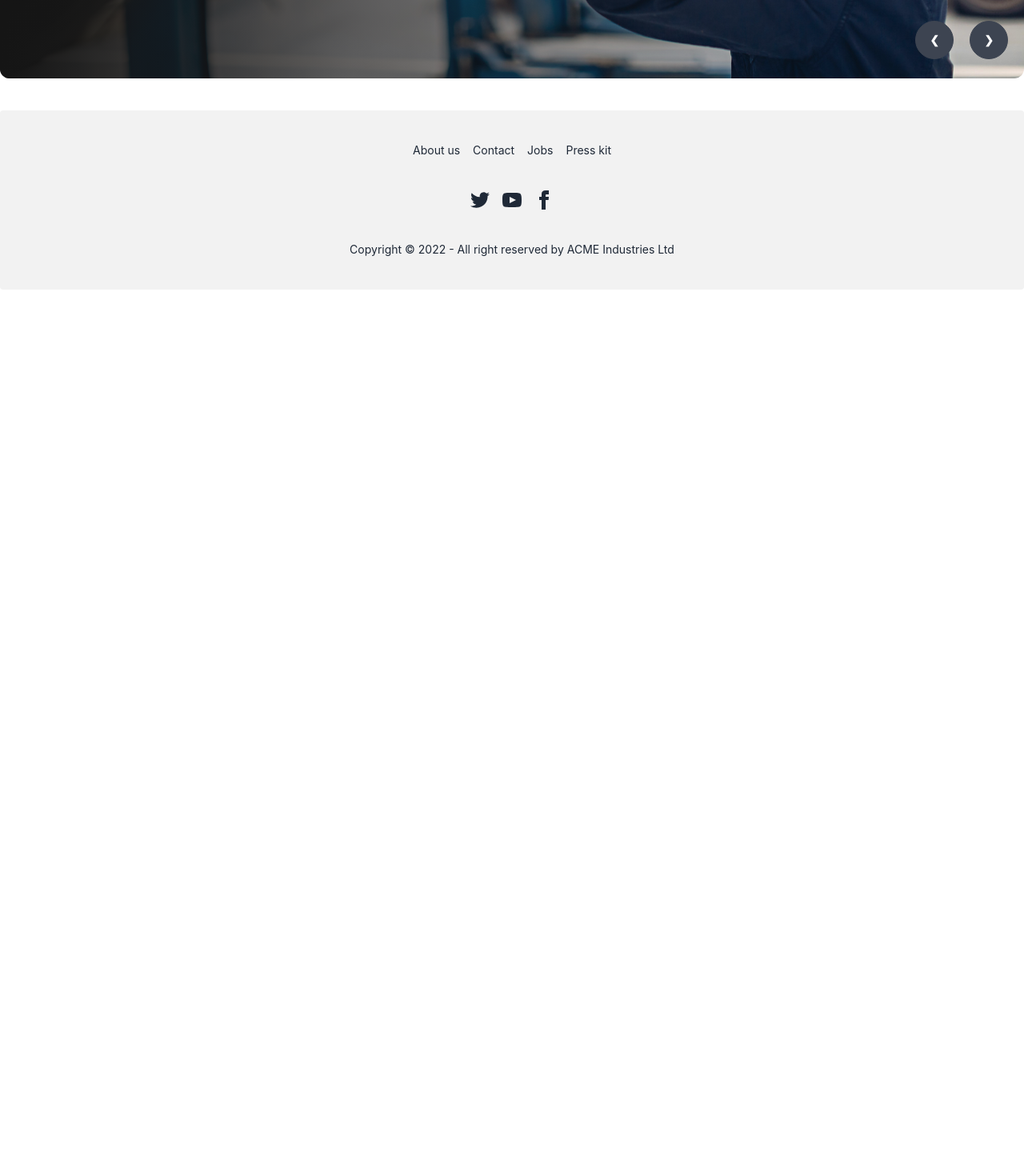
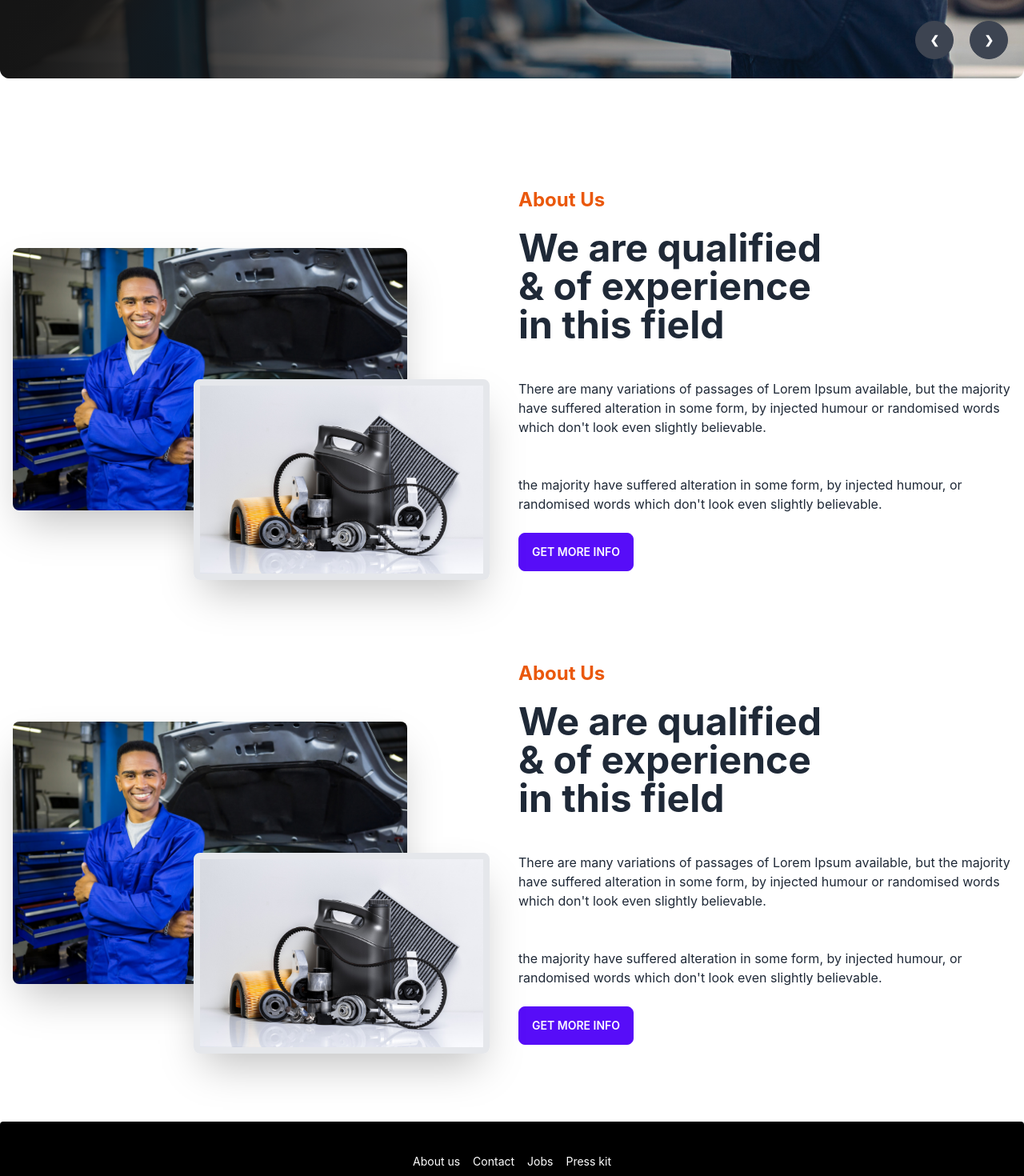
Before and after one commit to Sazzad25/photographer-services-client, a React (Create React App) app: page / in a window 1280 px wide. Shown: the part 860-2330 px from the top of the page at 80% size. Before the commit the page ends 1222 px from the top, so only its background shows below. Built offline with nearby package versions, Linux system fonts and the light colour scheme; no server answers.

Commit message:
added extra section in hom page

```diff
--- a/src/components/Footer/Footer.js
+++ b/src/components/Footer/Footer.js
@@ -2,7 +2,7 @@ import React from 'react';
 
 const Footer = () => {
     return (
-        <footer className="footer footer-center p-10 bg-base-200 text-base-content rounded">
+        <footer className="footer footer-center p-10  bg-black text-white rounded">
   <div className="grid grid-flow-col gap-4">
     <a href='' className="link link-hover">About us</a>
     <a className="link link-hover">Contact</a>
--- /dev/null
+++ b/src/components/Home/About/About1.js
@@ -0,0 +1,27 @@
+import React from 'react';
+import person from '../../../assets/images/about/person.jpg';
+import parts from '../../../assets/images/about/parts.jpg';
+
+const About1 = () => {
+    return (
+        <div className="hero my-20">
+        <div className="hero-content flex-col lg:flex-row">
+          <div className='relative w-1/2'>
+          <img src={person} alt=""  className="w-4/5 h-full rounded-lg shadow-2xl" />
+          <img src={parts}  alt="" className="absolute border-8 right-5 top-1/2 w-3/5 rounded-lg shadow-2xl" />
+          </div>
+          <div className='w-1/2'>
+            <p className=' text-2xl font-bold text-orange-600'>About Us</p>
+            <h1 className="my-5 text-5xl font-bold">We are qualified <br />
+             & of experience <br/>
+             in this field</h1>
+            <p className="py-6">There are many variations of passages of Lorem Ipsum available, but the majority have suffered alteration in some form, by injected humour or randomised words which don't look even slightly believable.</p>
+            <p className='py-6'>the majority have suffered alteration in some form, by injected humour, or randomised words which don't look even slightly believable.</p>
+            <button className="btn btn-primary">Get More Info</button>
+          </div>
+        </div>
+      </div>
+    );
+};
+
+export default About1;
--- /dev/null
+++ b/src/components/Home/About/About2.js
@@ -0,0 +1,27 @@
+import React from 'react';
+import person from '../../../assets/images/about/person.jpg';
+import parts from '../../../assets/images/about/parts.jpg';
+
+const About2 = () => {
+    return (
+        <div className="hero my-20">
+        <div className="hero-content flex-col lg:flex-row">
+          <div className='relative w-1/2'>
+          <img src={person} alt=""  className="w-4/5 h-full rounded-lg shadow-2xl" />
+          <img src={parts}  alt="" className="absolute border-8 right-5 top-1/2 w-3/5 rounded-lg shadow-2xl" />
+          </div>
+          <div className='w-1/2'>
+            <p className=' text-2xl font-bold text-orange-600'>About Us</p>
+            <h1 className="my-5 text-5xl font-bold">We are qualified <br />
+             & of experience <br/>
+             in this field</h1>
+            <p className="py-6">There are many variations of passages of Lorem Ipsum available, but the majority have suffered alteration in some form, by injected humour or randomised words which don't look even slightly believable.</p>
+            <p className='py-6'>the majority have suffered alteration in some form, by injected humour, or randomised words which don't look even slightly believable.</p>
+            <button className="btn btn-primary">Get More Info</button>
+          </div>
+        </div>
+      </div>
+    );
+};
+
+export default About2;
--- a/src/components/Home/Home.js
+++ b/src/components/Home/Home.js
@@ -1,10 +1,14 @@
 import React from 'react';
+import About1 from './About/About1';
+import About2 from './About/About2';
 import Slider from './Slider/Slider';
 
 const Home = () => {
     return (
         <div>
             <Slider></Slider>
+            <About1></About1>
+            <About2></About2>
         </div>
     );
 };
```
Also changed, not shown: src/assets/images/about/parts.jpg (added), src/assets/images/about/person.jpg (added).
